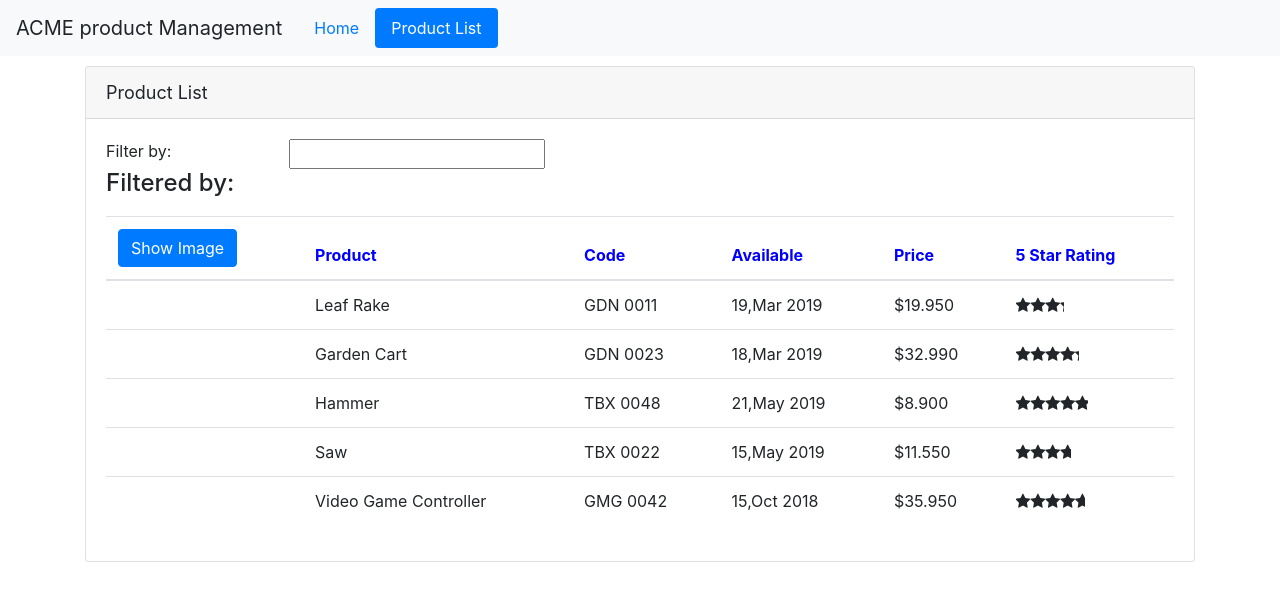
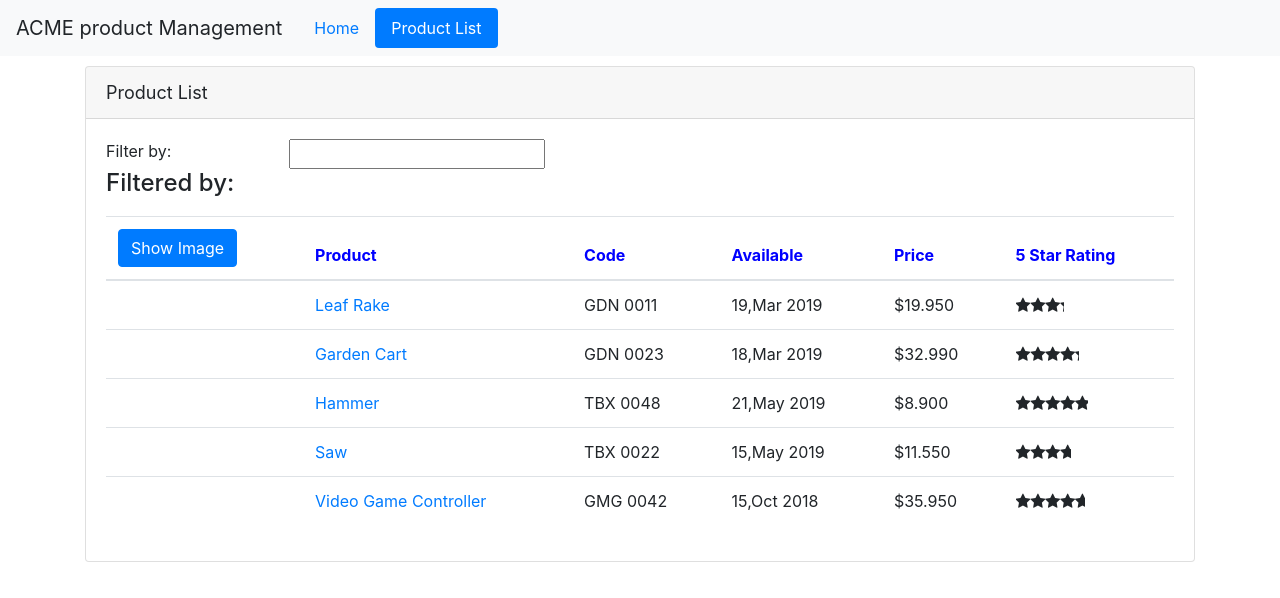
Before and after one commit to venkykandagaddala/My-angualr, an Angular app: page /products in a window 1280 px wide. Shown: the top 598 px of the page. Built offline with nearby package versions, Linux system fonts and the light colour scheme.

Commit message:
Navigation and Routing Additional Techniques

```diff
--- a/src/app/app.module.ts
+++ b/src/app/app.module.ts
@@ -4,13 +4,13 @@
 import { HttpClientModule } from '@angular/common/http';
 import { RouterModule} from "@angular/router"
 
-import { AppRoutingModule } from './app-routing.module';
 import { AppComponent } from './app.component';
 import { ProductListComponent } from './products/product-list.component';
 import { ConvertToSpacePipe } from './shared/convert-to-spaces.pipe';
 import { StarComponent } from './shared/star.component';
 import { ProductDetailComponent } from './products/product-detail.component';
 import { WelcomeComponent } from './home/welcome.component';
+import { ProductDetailGuard } from './products/product-detail.guard';
 
 
 @NgModule({
@@ -24,12 +24,11 @@
   ],
   imports: [
     BrowserModule,
-    AppRoutingModule,
     FormsModule,
     HttpClientModule,
     RouterModule.forRoot([
       { path: "products", component: ProductListComponent },
-      { path: "products/:id", component: ProductDetailComponent },
+      { path: "products/:id", canActivate: [ProductDetailGuard], component: ProductDetailComponent },
       { path: "welcome", component: WelcomeComponent },
       { path: "", redirectTo: 'welcome', pathMatch: "full" },
       { path: "**", redirectTo: 'welcome', pathMatch: "full"}
--- a/src/app/products/product-detail.component.html
+++ b/src/app/products/product-detail.component.html
@@ -1,5 +1,12 @@
-<div class="card" ngIf="product">
+<div class="card">
   <div class="card-header">
-    {{pageTitle + ': ' + product.productName}}
+    {{pageTitle + ': ' + product?.productName}}
+  </div>
+  <div class='card-footer'>
+    <button class='btn btn-outline-secondary'
+            (click)='onBack()'
+            style='width:80px'>
+      <i class='fa fa-chevron-left'></i> Back
+    </button>
   </div>
 </div>
--- a/src/app/products/product-detail.component.ts
+++ b/src/app/products/product-detail.component.ts
@@ -1,5 +1,6 @@
 import { Component, OnInit } from '@angular/core';
 import { IProduct } from './product';
+import { ActivatedRoute, Router } from "@angular/router";
 
 @Component({
   templateUrl: './product-detail.component.html',
@@ -8,9 +9,25 @@
 export class ProductDetailComponent implements OnInit {
   pageTitle: string = "Product Detail";
   product: IProduct;
-  constructor() { }
+  constructor(private router: Router, private route: ActivatedRoute) { }
 
   ngOnInit() {
+    let id = +this.route.snapshot.paramMap.get("id");
+    this.pageTitle += `:${id}`;
+    this.product = {
+      "productId": 1,
+      "productName": "Leaf Rake",
+      "productCode": "GDN-0011",
+      "releaseDate": "March 19, 2019",
+      "description": "Leaf rake with 48-inch wooden handle.",
+      "price": 19.95,
+      "starRating": 3.2,
+      "imageUrl": "assets/images/leaf_rake.png"
+    }
+  }
+
+  onBack(): void{
+    this.router.navigate(['/products']);
   }
 
 }
--- /dev/null
+++ b/src/app/products/product-detail.guard.ts
@@ -0,0 +1,23 @@
+import { Injectable } from '@angular/core';
+import { CanActivate, ActivatedRouteSnapshot, RouterStateSnapshot, Router } from '@angular/router';
+import { Observable } from 'rxjs';
+
+@Injectable({
+  providedIn: 'root'
+})
+export class ProductDetailGuard implements CanActivate {
+  constructor(private router: Router){
+
+  }
+  canActivate(
+    next: ActivatedRouteSnapshot,
+    state: RouterStateSnapshot): Observable<boolean> | Promise<boolean> | boolean {
+      let id = +next.url[1].path;
+      if (isNaN(id) || id <= 0){
+        alert("Invalid product Id.");
+        this.router.navigate(["/products"]);
+        return false;
+      }
+    return true;
+  }
+}
--- a/src/app/products/product-list.component.html
+++ b/src/app/products/product-list.component.html
@@ -39,7 +39,9 @@
                 [style.margin.px]="imageMargin"
               />
             </td>
-            <td>{{product.productName}}</td>
+            <td>
+              <a [routerLink]="['/products', product.productId]">{{product.productName}}</a>
+            </td>
             <td>{{product.productCode | convertToSpaces: '-'}}</td>
             <td>{{product.releaseDate | date:'dd,MMM yyyy'}}</td>
             <td>{{product.price | currency: 'USD': 'symbol': '1.3-3'}}</td>
```
Also changed, not shown: 1 other file (tests, documents, lock files or other folders).
